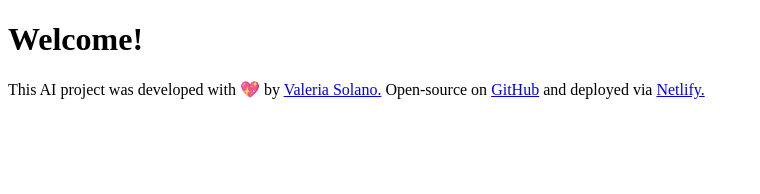
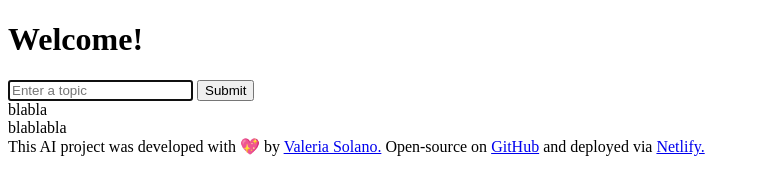
Before and after one commit to vpeth/poem-generator, a plain HTML site: page index.html in a window 1280 px wide. Shown: the whole page, without its empty margins (0-760 px from the left). Drawn offline with Linux system fonts and the light colour scheme.

Commit message:
Added the basic HTML structure.

```diff
--- a/index.html
+++ b/index.html
@@ -7,7 +7,27 @@
     <title>AI Poem Generator</title>
   </head>
   <body>
-    <h1>Welcome!</h1>
+    <header>
+      <h1>Welcome!</h1>
+    </header>
+    <main>
+      <form>
+        <input
+          type="text"
+          placeholder="Enter a topic"
+          autofocus
+          required
+          autocomplete="off"
+        />
+        <input type="submit" />
+      </form>
+      <div>
+        blabla
+        <br />
+        blablabla
+      </div>
+    </main>
+
     <footer>
       This AI project was developed with 💖 by
       <a href="https://github.com/vpeth" target="_blank">Valeria Solano.</a>
```
